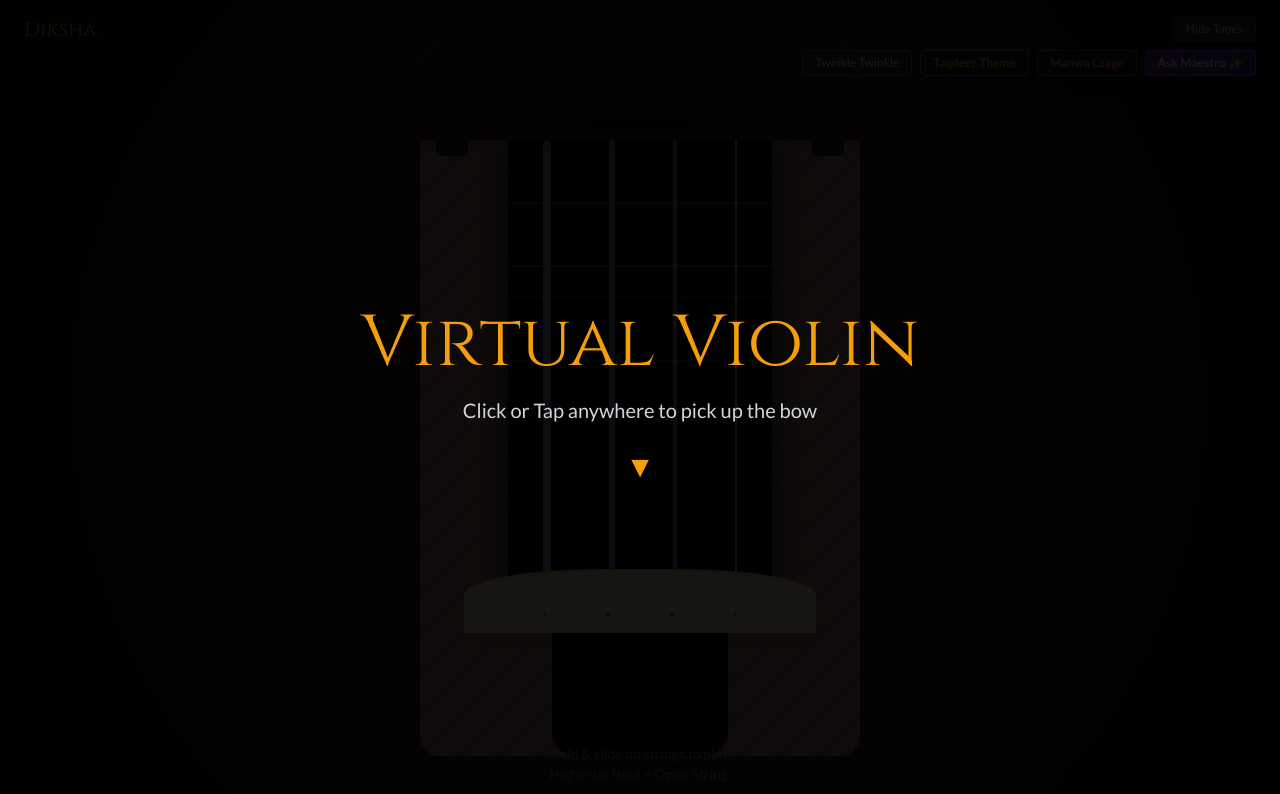
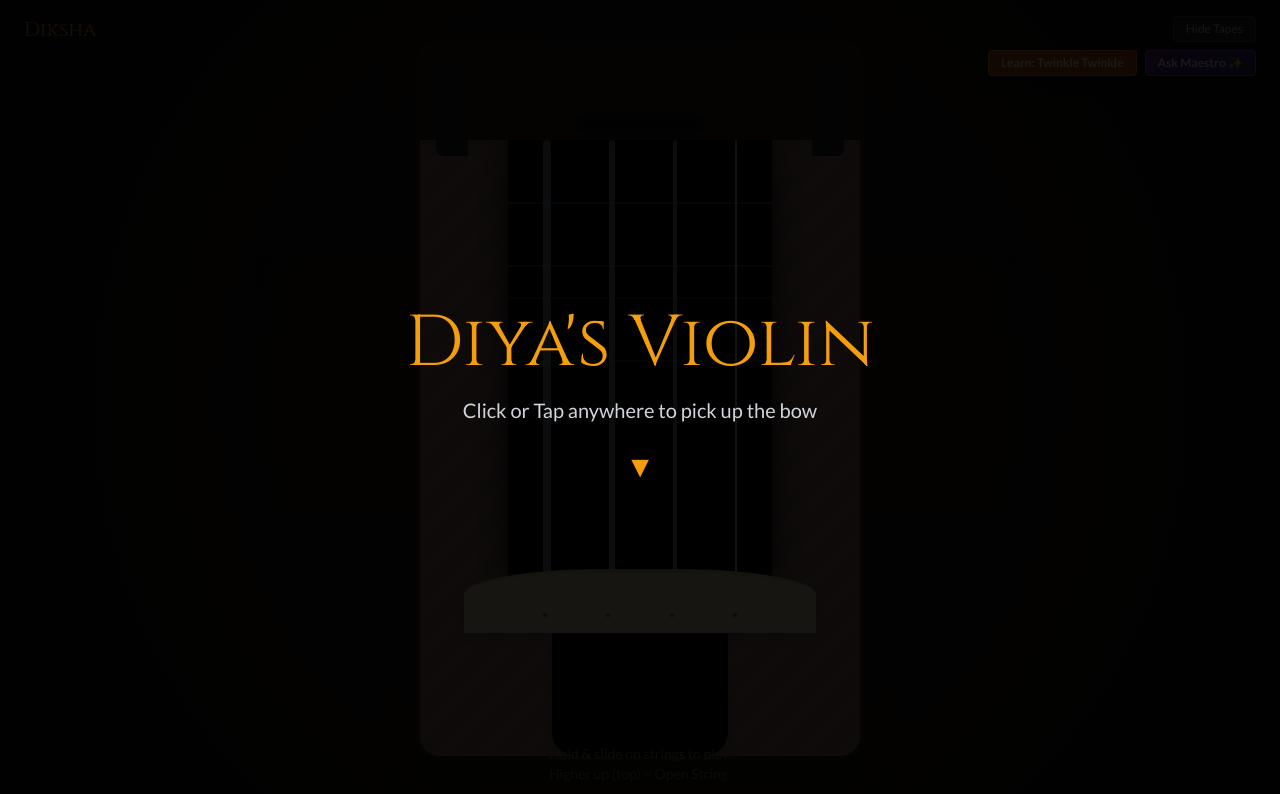
Before and after one commit to deepanshugupta656/violin-, a plain HTML site: page index.html in a window 1280 px wide. Drawn offline with nearby package versions, Linux system fonts and the light colour scheme.

Commit message:
Update index.html

```diff
--- a/index.html
+++ b/index.html
@@ -3,7 +3,7 @@
 <head>
     <meta charset="UTF-8">
     <meta name="viewport" content="width=device-width, initial-scale=1.0">
-    <title>Virtual Violin with AI Maestro</title>
+    <title>Diya's Violin with AI Maestro</title>
     <script src="https://cdn.tailwindcss.com"></script>
     <style>
         @import url('https://fonts.googleapis.com/css2?family=Cinzel:wght@400;700&family=Lato:wght@400;700&display=swap');
@@ -91,7 +91,7 @@
 
     <!-- Start Overlay -->
     <div id="start-overlay" class="fixed inset-0 z-50 bg-black/90 flex flex-col items-center justify-center cursor-pointer transition-opacity duration-500">
-        <h1 class="font-['Cinzel'] text-5xl md:text-7xl text-amber-500 mb-4">Virtual Violin</h1>
+        <h1 class="font-['Cinzel'] text-5xl md:text-7xl text-amber-500 mb-4">Diya's Violin</h1>
         <p class="text-gray-300 text-xl mb-8 text-center px-4">Click or Tap anywhere to pick up the bow</p>
         <div class="animate-bounce text-amber-500 text-3xl">
             &#9660;
@@ -139,15 +139,17 @@
                     <span>&#9632;</span> Stop
                 </button>
 
-                <button id="play-twinkle" class="bg-stone-800 hover:bg-stone-700 border border-stone-500 text-xs px-3 py-1 rounded text-white transition shadow-lg">
-                    Twinkle Twinkle
+                <button id="start-tutorial" class="bg-amber-700 hover:bg-amber-600 border border-amber-500 text-xs px-3 py-1 rounded text-white transition shadow-lg font-bold">
+                    Learn: Twinkle Twinkle
                 </button>
+                <!--
                 <button id="play-taqdeer" class="bg-stone-900 hover:bg-stone-800 border border-stone-500 text-xs px-3 py-1 rounded text-amber-500 transition shadow-lg font-bold">
                     Taqdeer Theme
                 </button>
                 <button id="play-manwa" class="bg-stone-900 hover:bg-stone-800 border border-stone-500 text-xs px-3 py-1 rounded text-rose-400 transition shadow-lg font-bold">
                     Manwa Laage
                 </button>
+                -->
                 <button id="open-ai-modal" class="bg-gradient-to-r from-purple-900 to-indigo-900 hover:from-purple-800 hover:to-indigo-800 border border-purple-500 text-xs px-3 py-1 rounded text-white transition shadow-lg font-bold flex items-center gap-1">
                     Ask Maestro ✨
                 </button>
@@ -383,6 +385,7 @@
             { string: 'string-a', semitones: 2, name: "1st Finger A (B)" },
             { string: 'string-a', semitones: 2, name: "1st Finger A (B)" },
             { string: 'string-a', semitones: 0, name: "Open A" },
+
             { string: 'string-d', semitones: 5, name: "3rd Finger D (G)" },
             { string: 'string-d', semitones: 5, name: "3rd Finger D (G)" },
             { string: 'string-d', semitones: 4, name: "2nd Finger D (F#)" },
@@ -392,6 +395,7 @@
             { string: 'string-d', semitones: 0, name: "Open D" }
         ];
 
+        /*
         const taqdeerData = [
             { string: 'string-d', semitones: 0, name: "Open D" },
             { string: 'string-d', semitones: 3, name: "Low 2nd Finger (F)" },
@@ -438,6 +442,7 @@
             { string: 'string-d', semitones: 5, name: "3rd Finger (G)" },
             { string: 'string-a', semitones: 0, name: "Open A" }
         ];
+        */
 
         let currentSongData = twinkleData;
         let tutorialActive = false;
@@ -778,9 +783,11 @@
         document.getElementById('start-overlay').addEventListener('click', initAudio);
         document.getElementById('stop-btn').addEventListener('click', stopTutorial);
 
-        document.getElementById('play-twinkle').addEventListener('click', () => startTutorial(twinkleData));
+        document.getElementById('start-tutorial').addEventListener('click', () => startTutorial(twinkleData));
+        /*
         document.getElementById('play-taqdeer').addEventListener('click', () => startTutorial(taqdeerData));
         document.getElementById('play-manwa').addEventListener('click', () => startTutorial(manwaData));
+        */
 
         strings.forEach(str => {
             str.addEventListener('mousedown', (e) => {
```
